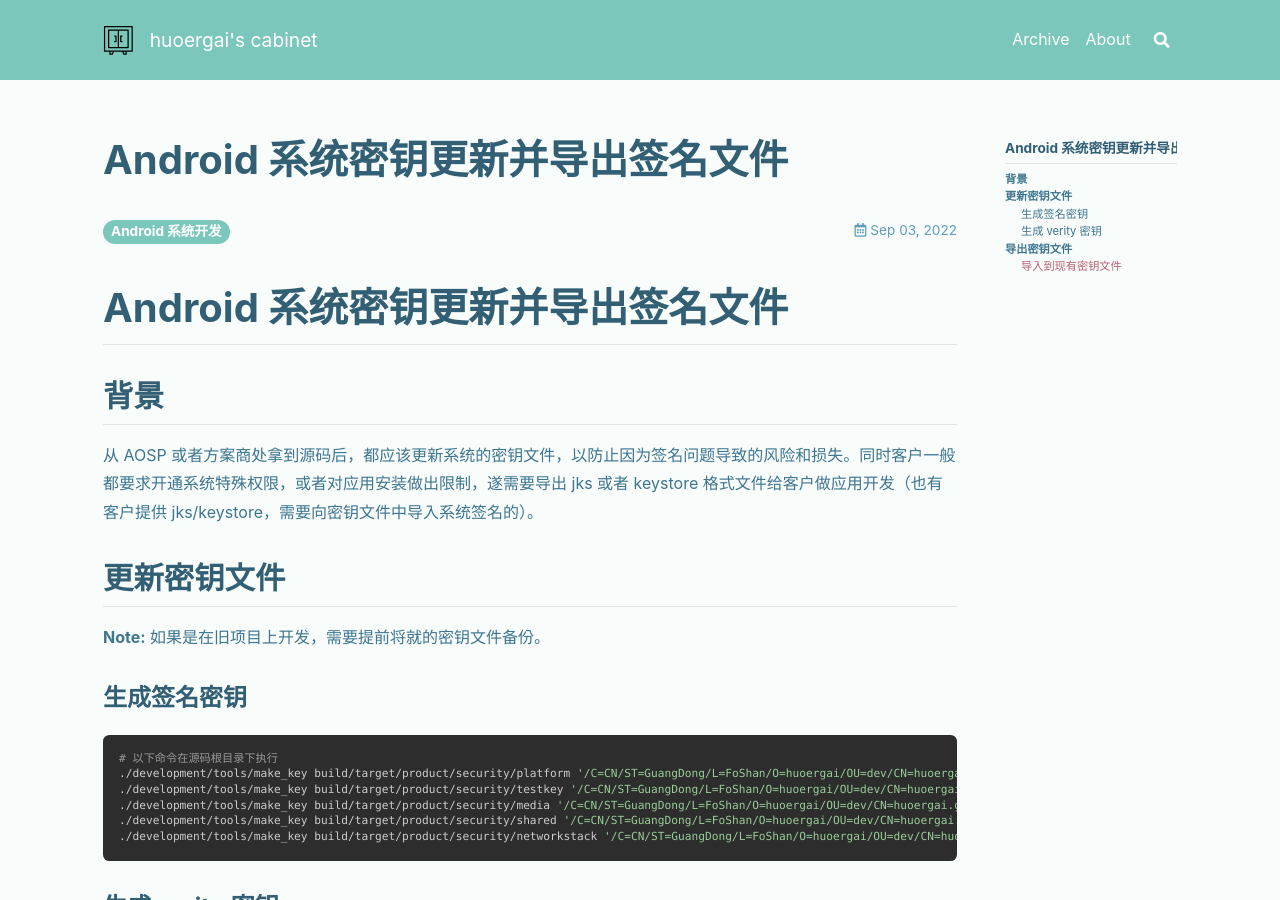
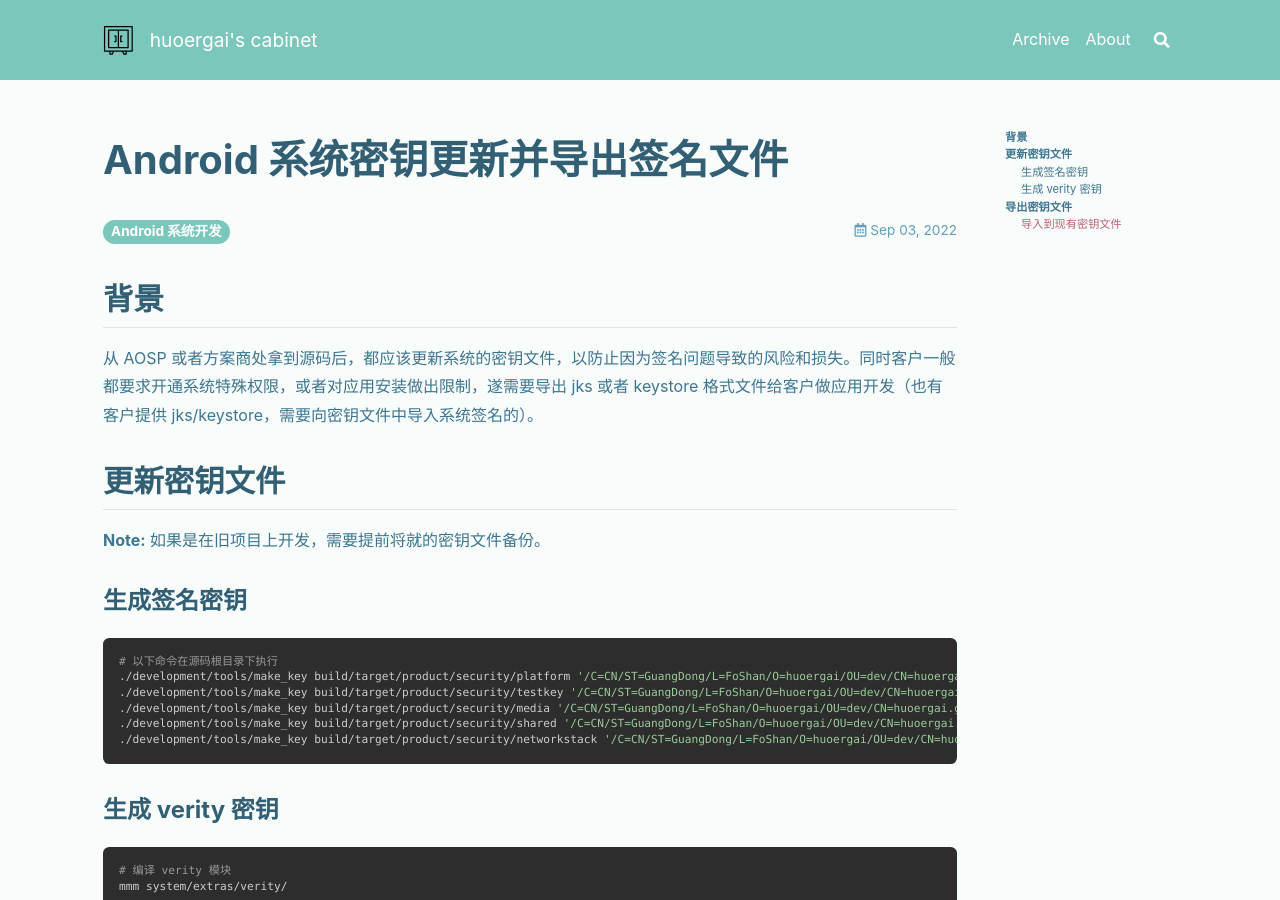
Before and after one commit to huoergai/huoergai.github.io, a Jekyll site: the page built from _posts/2022-09-03-Android 系统密钥更新并导出签名文件.md, in a window 1280 px wide and 900 px high. Built offline with Jekyll 4.4.1, drawn with Linux system fonts in a browser that asks for light colours; nearby versions of some CDN libraries; comment, search, counter and statistics services are not loaded.

Commit message:
1.删除多余的标题

```diff
--- a/_posts/2022-09-03-Android 系统密钥更新并导出签名文件.md
+++ b/_posts/2022-09-03-Android 系统密钥更新并导出签名文件.md
@@ -5,8 +5,6 @@ tags:
     - Android 系统开发
 ---
 
-
-# Android 系统密钥更新并导出签名文件
 
 ## 背景
 
```
